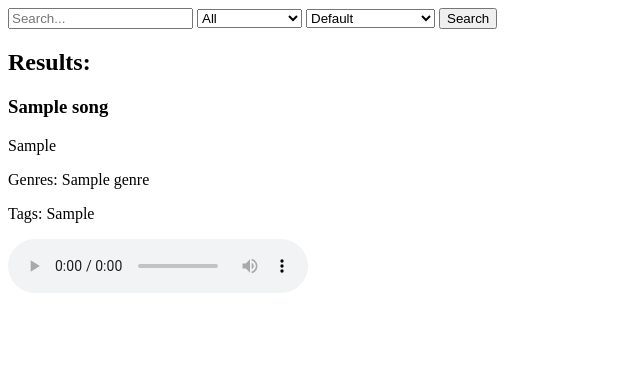
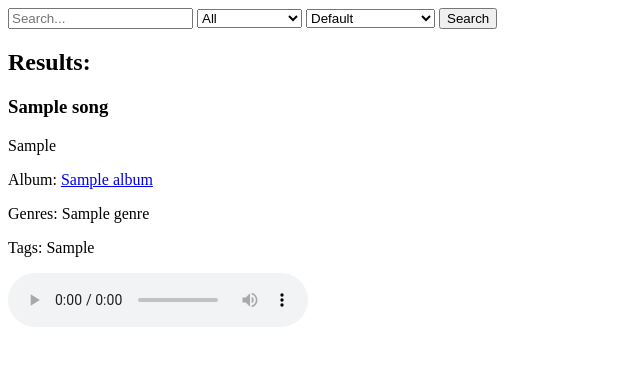
Before and after one commit to ryuruiyu6/WAD-project-soundbyte, a Django app: page /search-page/ in a window 1280 px wide. Shown: the top 366 px of the page, without its empty margins (0-640 px from the left). Run offline with Django 3.2, Linux system fonts and the light colour scheme; tables that the repository leaves empty hold one stand-in row (values such as "Sample post").

Commit message:
added album system

```diff
--- a/WAD_project_soundbyte/urls.py
+++ b/WAD_project_soundbyte/urls.py
@@ -22,3 +22,6 @@ urlpatterns = [
     path('', include('soundbytes.urls')),
     path('admin/', admin.site.urls),
 ]
+
+if settings.DEBUG:
+    urlpatterns += static(settings.MEDIA_URL, document_root=settings.MEDIA_ROOT)
--- a/soundbytes/admin.py
+++ b/soundbytes/admin.py
@@ -1,5 +1,6 @@
 from django.contrib import admin
-from .models import Song, Genre
+from .models import Song, Genre, Album
 
 admin.site.register(Song)
 admin.site.register(Genre)
+admin.site.register(Album)
--- a/soundbytes/functions/file_manager.py
+++ b/soundbytes/functions/file_manager.py
@@ -1,6 +1,6 @@
-from ..models import Song
+from ..models import Song, Album
 
-def create_song(data, files):
+def create_song(data, files, album):
     raw_tags = data.get('tags', '')
     #separate tags
     tags = ",".join([t.strip().lower() for t in raw_tags.split(",") if t.strip()])
@@ -9,5 +9,5 @@ def create_song(data, files):
         artist=data.get('artist'),
         tags=tags,
         audio_file=files.get('audio_file'),
-        cover_image=files.get('cover_image')
+        album=album,
     )
--- a/soundbytes/functions/search_function.py
+++ b/soundbytes/functions/search_function.py
@@ -33,6 +33,8 @@ def sort_songs(songs, sort_by):
         return songs.order_by('-view_count')
     elif sort_by == 'downloads':
         return songs.order_by('-download_count')
+    elif sort_by == 'likes':
+        return songs.order_by('-like_count')
     elif sort_by == 'new':
         return songs.order_by('-upload_date')
     return songs
--- a/soundbytes/models.py
+++ b/soundbytes/models.py
@@ -7,6 +7,14 @@ class Genre(models.Model):
     def __str__(self):
         return self.name
 
+class Album(models.Model):
+    title = models.CharField(max_length=255)
+    artist = models.CharField(max_length=255)
+    cover_image = models.ImageField(upload_to='covers/')
+    created_at = models.DateTimeField(auto_now_add=True)
+
+    def __str__(self):
+        return self.title
 
 class Song(models.Model):
     #song data
@@ -14,9 +22,9 @@ class Song(models.Model):
     artist = models.CharField(max_length = 50)
     genres = models.ManyToManyField(Genre)
     tags = models.TextField(max_length=50, blank = True)
+    album = models.ForeignKey(Album, on_delete=models.CASCADE)
     #files!!!
     audio_file = models.FileField(upload_to = 'songs/')
-    cover_image = models.ImageField(upload_to = 'covers/', null = True, blank = True)
     #post data
     upload_date = models.DateTimeField(auto_now_add = True)
     download_count = models.IntegerField(default = 0)
--- a/soundbytes/templates/soundbytes_auth/search.html
+++ b/soundbytes/templates/soundbytes_auth/search.html
@@ -12,6 +12,7 @@
         <option value="">Default</option>
         <option value="views">Most Viewed</option>
         <option value="downloads">Most Downloaded</option>
+        <option value="likes">Most Liked</option>
         <option value="new">Newest</option>
     </select>
 
@@ -24,6 +25,12 @@
     <div>
         <h3>{{ song.title }}</h3>
         <p>{{ song.artist }}</p>
+        <p>
+            Album:
+            <a href="{% url 'album_page' song.album.id %}">
+                {{ song.album.title }}
+            </a>
+        </p>
 
         <p>
             Genres:
@@ -35,7 +42,7 @@
         <p>Tags: {{ song.tags }}</p>
 
         <audio controls>
-            <source src="{{ song.audio_file.url }}" type="audio/mpeg">
+            <source src="{% url 'stream_song' song.id %}" type="audio/mpeg">
         </audio>
     </div>
 {% endfor %}
--- a/soundbytes/urls.py
+++ b/soundbytes/urls.py
@@ -7,4 +7,7 @@ urlpatterns = [
     path('upload-page/', views.upload_page),
     path('search-page/', views.search_page),
     path('stream/<int:song_id>/', views.stream_song),
+    path('create-album/', views.create_album),
+    path('album/<int:album_id>/', views.album_page, name='album_page'),
+    path('stream/<int:song_id>/', views.stream_song, name='stream_song'),
 ]
--- a/soundbytes/views.py
+++ b/soundbytes/views.py
@@ -3,12 +3,16 @@ from django.http import JsonResponse, FileResponse
 from .functions.file_manager import create_song
 from .functions.search_function import search, sort_songs
 from django.views.decorators.csrf import csrf_exempt
-from .models import Song, Genre
+from .models import Song, Genre, Album
 
 @csrf_exempt
 def upload_song(request):
     if request.method == 'POST':
-        song = create_song(request.POST, request.FILES)
+        album_id = request.POST.get('album')
+        if not album_id:
+            return JsonResponse({'error': 'You must select an album'})
+        album = Album.objects.get(id=album_id)
+        song = create_song(request.POST, request.FILES, album)
         genre_ids = request.POST.getlist('genres')
         song.genres.set(genre_ids)
         return redirect('/search-page/')
@@ -24,7 +28,8 @@ def search_songs(request):
 
 def upload_page(request):
     genres = Genre.objects.all()
-    return render(request, 'soundbytes_auth/upload.html', {'genres': genres})
+    albums = Album.objects.all()
+    return render(request, 'soundbytes_auth/upload.html', {'genres': genres, 'albums': albums})
 
 def search_page(request):
     query = request.GET.get('q', '')
@@ -42,3 +47,21 @@ def stream_song(request, song_id):
     song.view_count += 1
     song.save()
     return FileResponse(song.audio_file.open(), content_type='audio/mpeg')
+
+def create_album(request):
+    if request.method == 'POST':
+        title = request.POST.get('title')
+        artist = request.POST.get('artist')
+        cover = request.FILES.get('cover_image')
+        Album.objects.create(
+            title=title,
+            artist=artist,
+            cover_image=cover
+        )
+        return redirect('/upload-page/')
+    return render(request, 'soundbytes_auth/create_album.html')
+
+def album_page(request, album_id):
+    album = Album.objects.get(id=album_id)
+    songs = Song.objects.filter(album=album)
+    return render(request, 'soundbytes_auth/album.html', {'album': album,'songs': songs})
```
Also changed, not shown: soundbytes/templates/soundbytes_auth/album.html (added, +18 -0 lines), soundbytes/templates/soundbytes_auth/create_album.html (added, +11 -0 lines), soundbytes/templates/soundbytes_auth/upload.html (+9 -1 lines), soundbytes/migrations/0003_album_remove_song_cover_image_song_album.py (added).
